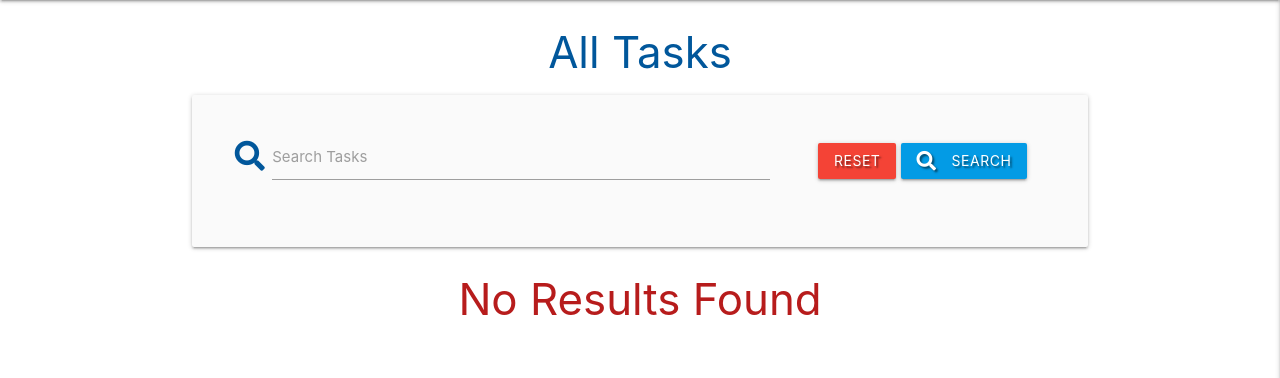
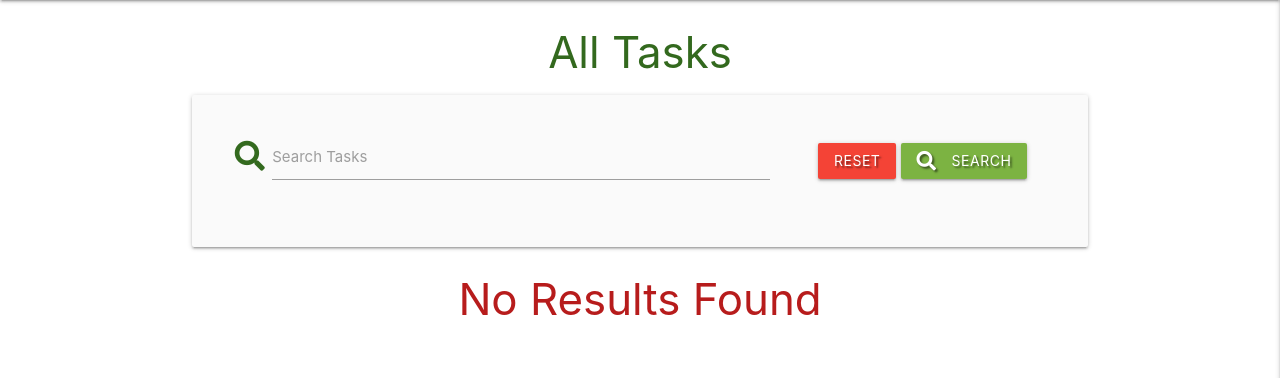
Before and after one commit to LogicAtom/flask-task-manager-project, a Flask app: page / in a window 1280 px wide. Shown: the part 64-442 px from the top of the page. Run offline with Flask 2, Linux system fonts and the light colour scheme; data that the repository does not hold is empty; some libraries are stand-ins or nearby versions.

Commit message:
tasks.html, green

```diff
--- a/templates/tasks.html
+++ b/templates/tasks.html
@@ -1,19 +1,19 @@
 {% extends "base.html" %}
 {% block content %}
 
-<h3 class="light-blue-text text-darken-4 center-align">All Tasks</h3>
+<h3 class="light-green-text text-darken-4 center-align">All Tasks</h3>
 
 <div class="row card-panel grey lighten-5">
     <form action="{{ url_for('search') }}" method="post" class="col s12">
         <div class="row valign-wrapper center-align">
             <div class="input-field col s12 m8">
-                <i class="fas fa-search prefix light-blue-text text-darken-4"></i>
+                <i class="fas fa-search prefix light-green-text text-darken-4"></i>
                 <input type="text" name="query" id="query" minlength="3" class="validate" required>
                 <label for="query">Search Tasks</label>
             </div>
             <div class="col s12 m4">
                 <a href="{{ url_for('get_tasks') }}" class="red btn text-shadow">Reset</a>
-                <button type="submit" class="light-blue darken-1 btn text-shadow">
+                <button type="submit" class="light-green darken-1 btn text-shadow">
                     <i class="fas fa-search left"></i> Search
                 </button>
             </div>
@@ -25,18 +25,18 @@
 <ul class="collapsible">
     {% for task in tasks %}
     <li>
-        <div class="collapsible-header white-text light-blue darken-4 text-shadow">
+        <div class="collapsible-header white-text light-green darken-4 text-shadow">
             <div class="col s3">
                 <i class="fas fa-caret-down"></i>
                 {% if session.user|lower == task.created_by|lower %}
                 <a href="{{ url_for('delete_task', task_id=task._id) }}" class="btn-small green accent-4">Delete</a>
-                <a href="{{ url_for('edit_task', task_id=task._id) }}" class="btn-small light-blue lighten-1">Edit</a>
+                <a href="{{ url_for('edit_task', task_id=task._id) }}" class="btn-small light-green lighten-1">Edit</a>
                 {% endif %}
             </div>
             <div class="col s9">
                 <strong>{{ task.task_name }}</strong> : {{ task.due_date }}
                 {% if task.is_urgent == "on" %}
-                <i class="fas fa-exclamation-circle light-blue-text text-lighten-2 tooltipped" data-position="right"
+                <i class="fas fa-exclamation-circle light-green-text text-lighten-2 tooltipped" data-position="right"
                     data-tooltip="URGENT!"></i>
                 {% endif %}
             </div>
```
